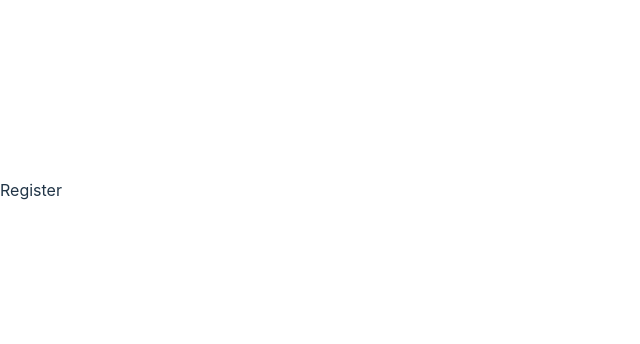
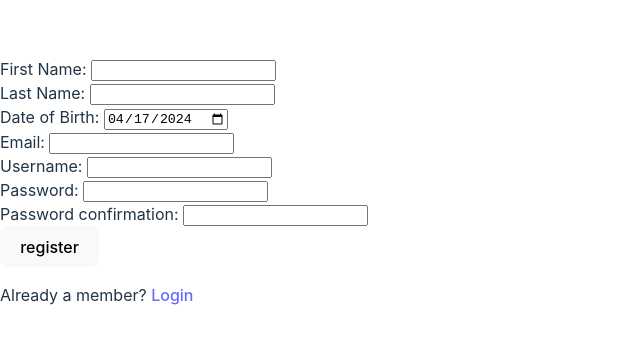
Before and after one commit to CodecoolGlobal/el-proyecte-grande-sprint-1-java-tolnabert, a React (Vite) app in the folder frontend/: page /register in a window 1280 px wide. Shown: the part 210-554 px from the top of the page, without its empty margins (0-640 px from the left). Built offline with nearby package versions, Linux system fonts and the light colour scheme.

Commit message:
add register and login pages with FormRow component

```diff
--- /dev/null
+++ b/frontend/src/components/FormRow.tsx
@@ -0,0 +1,38 @@
+import React, { ChangeEvent, FC } from "react";
+
+type FormRowProps = {
+  type: string;
+  name: string;
+  labelText?: string;
+  value?: string | null;
+  onChange?: (event: ChangeEvent<HTMLInputElement>) => void;
+  required?: boolean;
+}
+
+const FormRow: FC<FormRowProps> = ({
+  type,
+  name,
+  labelText,
+  value,
+  onChange,
+  required,
+}) => {
+  return (
+    <div className='form-row'>
+      <label className='form-label' htmlFor={name}>
+        {labelText || name}
+      </label>
+      <input
+        className='form-input'
+        type={type}
+        id={name}
+        name={name}
+        value={value ?? ""}
+        onChange={onChange}
+        required={required}
+      />
+    </div>
+  );
+};
+
+export default FormRow;
--- a/frontend/src/pages/Login.tsx
+++ b/frontend/src/pages/Login.tsx
@@ -1,6 +1,57 @@
+import React, { useState } from "react";
+import FormRow from "../components/FormRow";
+import { Link } from "react-router-dom";
+
 function Login() {
+  const [formData, setFormData] = useState({
+    username: "",
+    password: "",
+  });
+
+  const handleChange = (e: React.ChangeEvent<HTMLInputElement>) => {
+    setFormData({
+      ...formData,
+      [e.target.name]: e.target.value,
+    });
+  };
+
+  const handleSubmit = async (e: React.FormEvent<HTMLFormElement>) => {
+    e.preventDefault();
+
+    const response = await fetch("/api/login", {
+      method: "POST",
+      headers: {
+        "Content-Type": "application/json",
+      },
+      body: JSON.stringify(formData),
+    });
+  };
+
   return (
-    <div>Login</div>
-  )
+    <>
+      <form onSubmit={handleSubmit}>
+        <FormRow
+          type='text'
+          name='username'
+          labelText='Username: '
+          value={formData.username}
+          onChange={handleChange}
+          required
+        />
+        <FormRow
+          type='password'
+          name='password'
+          labelText='Password: '
+          value={formData.password}
+          onChange={handleChange}
+          required
+        />
+        <button type='submit'>login</button>
+      </form>
+      <p>
+        Not a member yet? <Link to='/register'>register</Link>
+      </p>
+    </>
+  );
 }
-export default Login
+export default Login;
--- a/frontend/src/pages/Register.tsx
+++ b/frontend/src/pages/Register.tsx
@@ -1,6 +1,124 @@
+import { useState } from "react";
+import FormRow from "../components/FormRow";
+import { Link } from "react-router-dom";
+
 function Register() {
+  const [formData, setFormData] = useState({
+    firstName: "",
+    lastName: "",
+    dateOfBirth: new Date(),
+    email: "",
+    username: "",
+    password: "",
+    passwordConfirmation: "",
+  });
+
+  console.log(formData.firstName);
+  console.log(formData.lastName);
+  console.log(formData.dateOfBirth);
+  console.log(formData.email);
+  console.log(formData.username);
+  console.log(formData.password);
+  console.log(formData.passwordConfirmation);
+
+  const handleChange = (e: React.ChangeEvent<HTMLInputElement>) => {
+    setFormData({
+      ...formData,
+      [e.target.name]: e.target.value,
+    });
+  };
+
+  const handleDateChange = (e: React.ChangeEvent<HTMLInputElement>) => {
+    const date = new Date(e.target.value);
+    setFormData({
+      ...formData,
+      dateOfBirth: date,
+    });
+  };
+
+  const handleSubmit = async (e: React.FormEvent<HTMLFormElement>) => {
+    e.preventDefault();
+    console.log("form data: ", formData);
+
+    try {
+      const response = await fetch("/api/users", {
+        method: "POST",
+        headers: {
+          "Content-Type": "application/json",
+        },
+        body: JSON.stringify(formData),
+      });
+    } catch (error) {
+      console.error("Error during registration:", error);
+    }
+  };
+
   return (
-    <div>Register</div>
-  )
+    <>
+      <form onSubmit={handleSubmit}>
+        <FormRow
+          type='text'
+          name='firstName'
+          labelText='First Name: '
+          value={formData.firstName}
+          onChange={handleChange}
+          required
+        />
+        <FormRow
+          type='text'
+          name='lastName'
+          labelText='Last Name: '
+          value={formData.lastName}
+          onChange={handleChange}
+          required
+        />
+        <FormRow
+          type='date'
+          name='dateOfBirth'
+          labelText='Date of Birth: '
+          value={formData.dateOfBirth.toISOString().slice(0, 10)}
+          onChange={(event) => handleDateChange(event)}
+          required
+        />
+        <FormRow
+          type='email'
+          name='email'
+          labelText='Email: '
+          value={formData.email}
+          onChange={handleChange}
+          required
+        />
+        <FormRow
+          type='text'
+          name='username'
+          labelText='Username: '
+          value={formData.username}
+          onChange={handleChange}
+          required
+        />
+        <FormRow
+          type='password'
+          name='password'
+          labelText='Password: '
+          value={formData.password}
+          onChange={handleChange}
+          required
+        />
+        <FormRow
+          type='password'
+          name='passwordConfirmation'
+          labelText='Password confirmation: '
+          value={formData.passwordConfirmation}
+          onChange={handleChange}
+          required
+        />
+
+        <button type='submit'>register</button>
+      </form>
+      <p>
+        Already a member? <Link to='/login'>Login</Link>
+      </p>
+    </>
+  );
 }
-export default Register
+export default Register;
```
